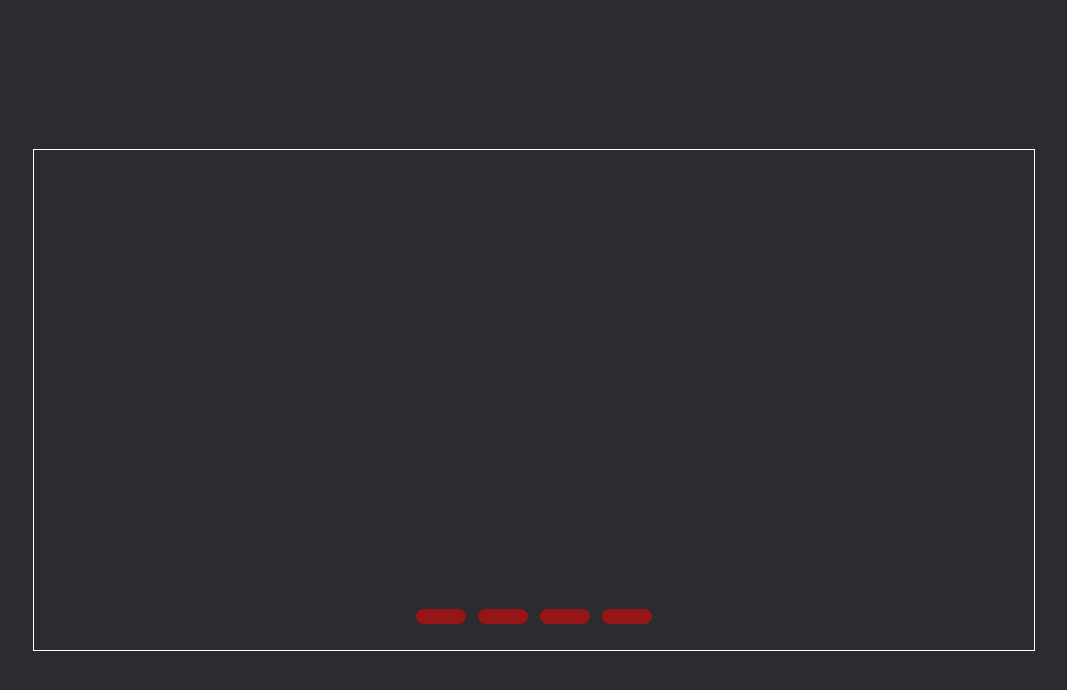
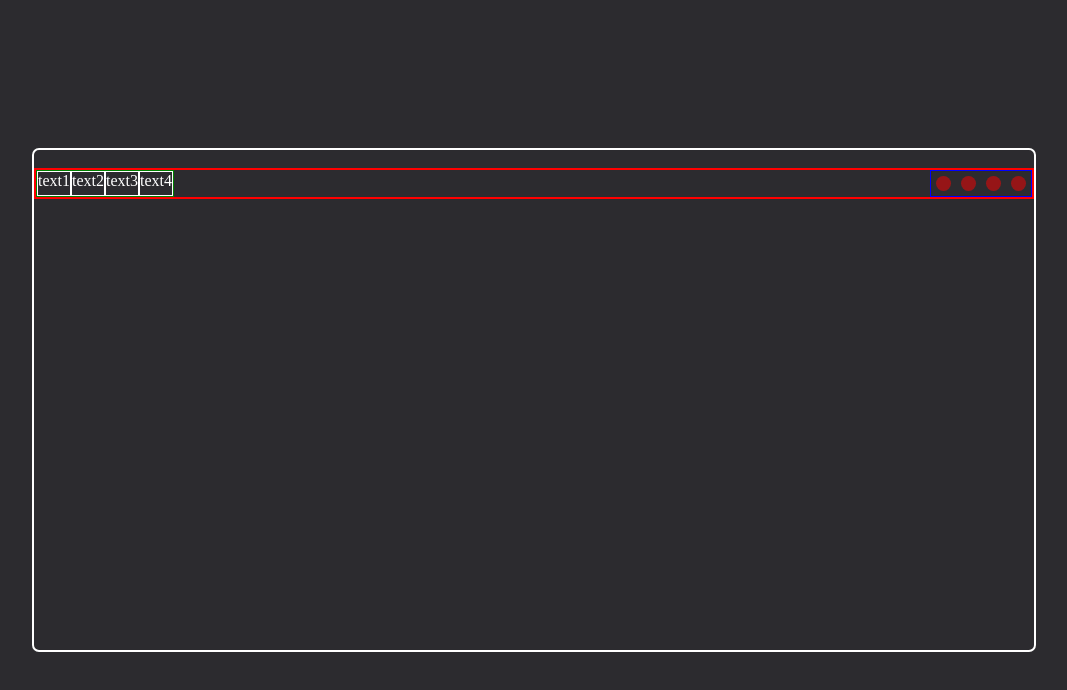
Before and after one commit to WayyzOP/cssMemSlider, a plain HTML site: page cssMemSlider/index.html in a window 1280 px wide. Shown: the whole page, without its empty margins (106-1173 px from the left). Drawn offline with Linux system fonts and the light colour scheme.

Commit message:
fix: fix layout for actual task parameters (Wen, May 5, 2022 19:05:03)

```diff
--- a/cssMemSlider/index.html
+++ b/cssMemSlider/index.html
@@ -28,12 +28,21 @@
 
             </div>
 
-            <div class="nav">
-                <label for="sl-1" class="bar"></label>
-                <label for="sl-2" class="bar"></label>
-                <label for="sl-3" class="bar"></label>
-                <label for="sl-4" class="bar"></label>
+            <div class="sub-nav">
+                <div class="sub">
+                    <div class="sub-text">text1</div>
+                    <div class="sub-text">text2</div>
+                    <div class="sub-text">text3</div>
+                    <div class="sub-text">text4</div>
+                </div>
+                <div class="nav">
+                    <label for="sl-1" class="bar"></label>
+                    <label for="sl-2" class="bar"></label>
+                    <label for="sl-3" class="bar"></label>
+                    <label for="sl-4" class="bar"></label>
+                </div>
             </div>
+
 
         </div>
     </main>
--- a/cssMemSlider/style.css
+++ b/cssMemSlider/style.css
@@ -11,7 +11,8 @@ body {
     width: 1000px;
     height: 500px;
     overflow: hidden;
-    border: 1px solid white;
+    border: 2px solid white;
+    border-radius: 7px;
 }
 
 .main {
@@ -21,23 +22,39 @@ body {
     transform: translate(-50%, -50%);
 }
 
+.sub-nav {
+    display: flex;
+    flex-direction: row;
+    border: 2px solid red;
+    justify-content: space-between;
+}
+
+.sub {
+    display: flex;
+    border: 1px solid green;
+}
+
+.sub-text {
+    color: white;
+    border: 1px solid white;
+}
+
 .nav {
     display: flex;
-    position: absolute;
-    bottom: 20px;
-    left: 50%;
-    transform: translateX(-50%);
+    align-self: flex-end;
+    border: 1px solid blue;
 }
 
 .bar {
+    display: flex;
     height: 15px;
-    width: 50px;
-    margin: 6px;
+    width: 15px;
+    margin: 5px;
     cursor: pointer;
     background-color: red;
     opacity: 0.5;
     border-radius: 10px;
-    transition: all 0.4s;
+    transition: all 0.3s;
 }
 
 .bar:hover {
```
